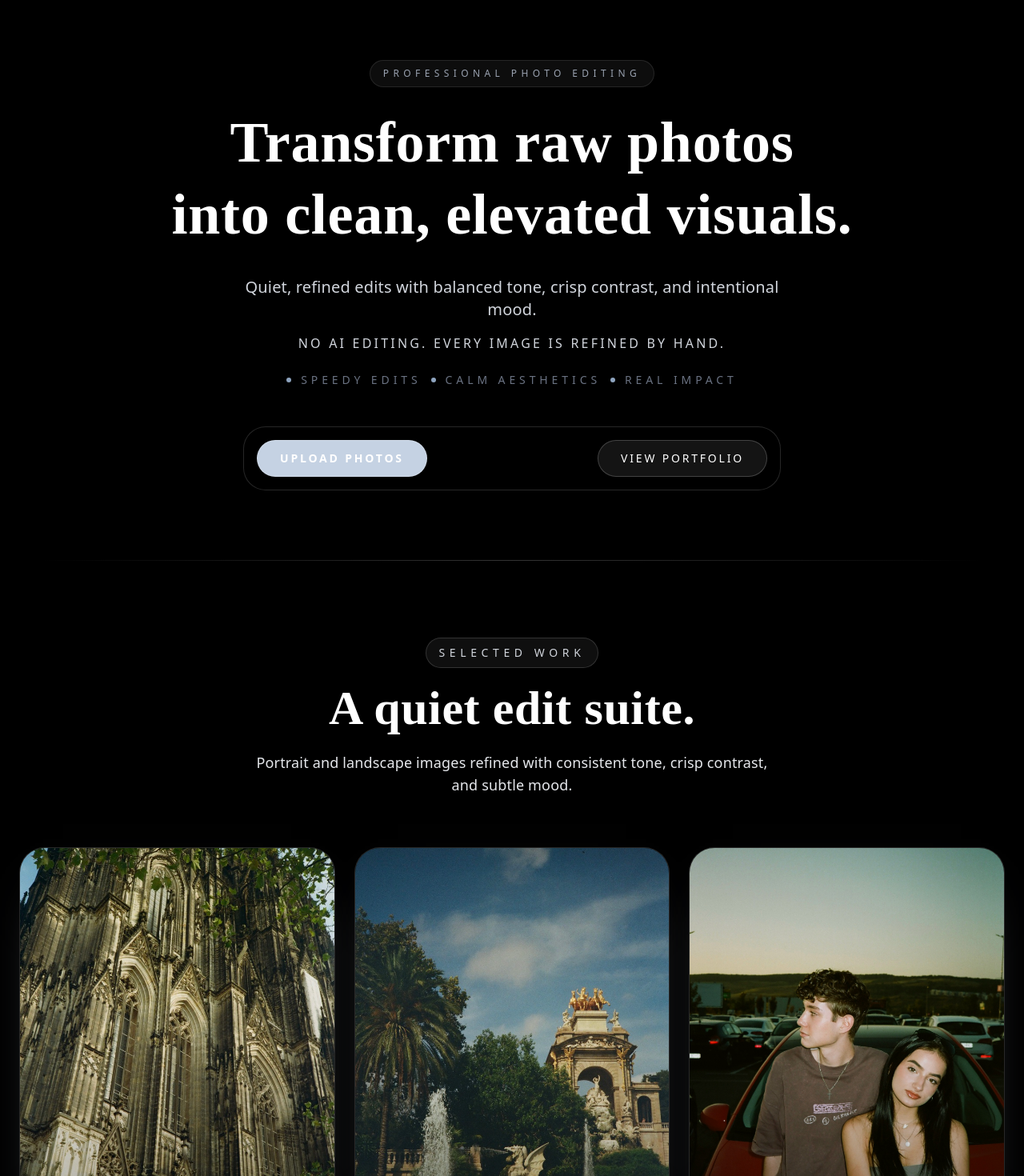
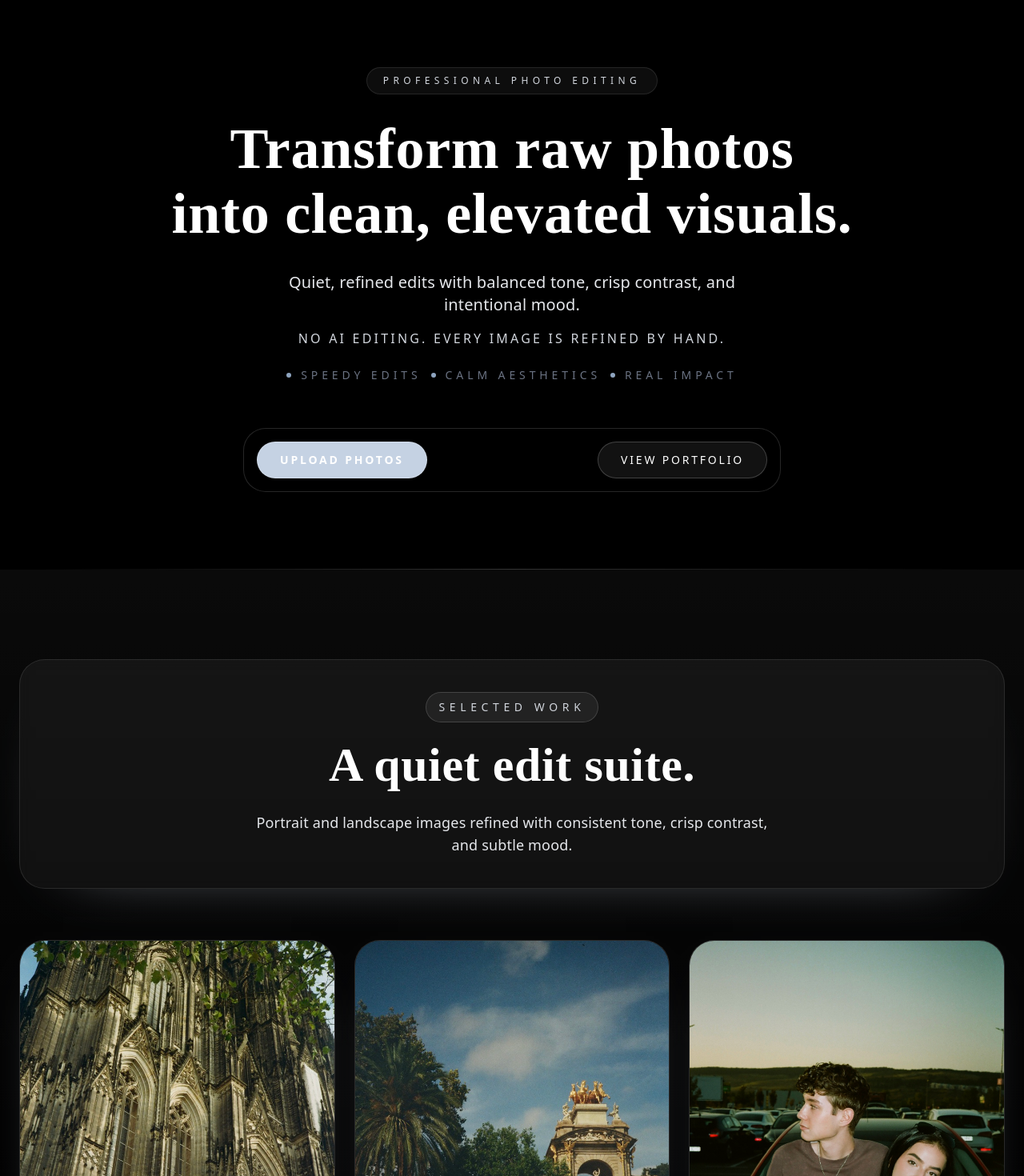
Before and after one commit to indoleanandrei5-afk/RAWARCHIVE, a Next.js app: page / in a window 1280 px wide. Shown: the part 100-1570 px from the top of the page at 80% size. Built offline with nearby package versions, Linux system fonts and the light colour scheme.

Commit message:
Polish premium UI rhythm and navigation feel

```diff
--- a/src/app/globals.css
+++ b/src/app/globals.css
@@ -7,6 +7,7 @@
   --border: rgba(255, 255, 255, 0.08);
   --accent: #8ea4bf;
   --accent-strong: #c5d2e3;
+  --section-gap: clamp(4rem, 8vw, 7rem);
 }
 
 @theme inline {
@@ -39,6 +40,12 @@ h3,
 h4 {
   font-family: var(--font-display), "Times New Roman", serif;
   letter-spacing: 0.01em;
+  line-height: 1.12;
+  text-wrap: balance;
+}
+
+p {
+  text-wrap: pretty;
 }
 
 button,
@@ -59,6 +66,15 @@ a {
   transition: background-color 220ms ease, border-color 220ms ease, color 220ms ease, box-shadow 220ms ease, transform 220ms ease;
 }
 
+button:focus-visible,
+a:focus-visible,
+input:focus-visible,
+textarea:focus-visible,
+select:focus-visible {
+  outline: 2px solid color-mix(in oklab, var(--accent-strong) 82%, white 18%);
+  outline-offset: 2px;
+}
+
 ::selection {
   background: rgba(142, 164, 191, 0.35);
   color: var(--foreground);
@@ -68,3 +84,14 @@ a {
   color: inherit;
   text-decoration: none;
 }
+
+@media (prefers-reduced-motion: reduce) {
+  *,
+  *::before,
+  *::after {
+    animation-duration: 0.01ms !important;
+    animation-iteration-count: 1 !important;
+    transition-duration: 0.01ms !important;
+    scroll-behavior: auto !important;
+  }
+}
--- a/src/components/FeaturedWork.tsx
+++ b/src/components/FeaturedWork.tsx
@@ -13,14 +13,15 @@ const featuredImages = [
 
 export default function FeaturedWork() {
   return (
-    <section className="bg-black px-5 py-20 text-white sm:px-6 sm:py-24">
+    <section className="relative bg-black px-5 py-24 text-white sm:px-6 sm:py-28">
+      <div className="pointer-events-none absolute inset-0 bg-linear-to-b from-white/4 via-transparent to-transparent" />
       <div className="mx-auto max-w-7xl">
         <motion.div
           initial={{ opacity: 0, y: 28 }}
           whileInView={{ opacity: 1, y: 0 }}
           viewport={{ once: true, amount: 0.4 }}
           transition={{ duration: 0.65, ease: "easeOut" }}
-          className="mb-14 text-center sm:mb-16"
+          className="mb-14 rounded-4xl border border-white/10 bg-white/5 px-6 py-10 text-center shadow-[0_26px_88px_-70px_rgba(197,210,227,0.85)] backdrop-blur-sm sm:mb-16 sm:px-8"
         >
           <p className="inline-flex rounded-full border border-white/15 bg-white/6 px-4 py-2 text-xs uppercase tracking-[0.28em] text-gray-300 sm:text-sm sm:tracking-[0.4em]">Selected Work</p>
 
--- a/src/components/Hero.tsx
+++ b/src/components/Hero.tsx
@@ -9,14 +9,14 @@ export default function Hero() {
   const bgScale = useTransform(scrollY, [0, 500], [1, 1.04]);
 
   return (
-    <section className="relative flex min-h-[calc(100vh-88px)] items-center justify-center overflow-hidden bg-black py-14 text-white sm:py-20">
+    <section className="relative flex min-h-[calc(100vh-88px)] items-center justify-center overflow-hidden bg-black py-16 text-white sm:py-24">
       <motion.img
         src="/images/image1.jpg"
         alt="Hero background"
         style={{ y: bgY, scale: bgScale }}
         className="absolute inset-0 -z-10 h-full w-full object-cover brightness-75"
       />
-      <div className="absolute inset-0 bg-linear-to-br from-black/30 via-black/55 to-black/80" />
+      <div className="absolute inset-0 bg-linear-to-br from-black/28 via-black/56 to-black/82" />
 
       <motion.div
         initial={{ opacity: 0, y: 32 }}
@@ -24,7 +24,7 @@ export default function Hero() {
         transition={{ duration: 0.8, ease: "easeOut" }}
         className="relative z-10 mx-auto w-full max-w-5xl px-5 text-center sm:px-6"
       >
-        <p className="mb-6 inline-flex rounded-full border border-white/10 bg-white/5 px-4 py-2 text-[11px] uppercase tracking-[0.28em] text-gray-400 sm:text-xs sm:tracking-[0.45em]">
+        <p className="mb-7 inline-flex rounded-full border border-white/10 bg-white/5 px-5 py-2 text-[11px] uppercase tracking-[0.28em] text-gray-300 sm:text-xs sm:tracking-[0.45em]">
           Professional photo editing
         </p>
 
@@ -33,7 +33,7 @@ export default function Hero() {
           <span className="block text-white">into clean, elevated visuals.</span>
         </h1>
 
-        <p className="mx-auto mt-6 max-w-2xl text-base text-gray-300 sm:mt-8 sm:text-lg md:text-xl">
+        <p className="mx-auto mt-7 max-w-2xl text-base text-gray-200 sm:mt-8 sm:text-lg md:text-xl">
           Quiet, refined edits with balanced tone, crisp contrast, and intentional mood.
         </p>
 
@@ -50,7 +50,7 @@ export default function Hero() {
           <span>Real impact</span>
         </div>
 
-        <div className="mx-auto mt-12 w-full max-w-2xl rounded-[28px] border border-white/15 bg-black/35 p-3 shadow-[0_28px_90px_-60px_rgba(197,210,227,0.65)] backdrop-blur-xl sm:p-4">
+        <div className="mx-auto mt-14 w-full max-w-2xl rounded-[28px] border border-white/15 bg-black/38 p-3 shadow-[0_30px_95px_-62px_rgba(197,210,227,0.68)] backdrop-blur-xl sm:p-4">
           <div className="flex flex-col gap-3 sm:flex-row sm:items-center sm:justify-between">
             <Link
               href="/upload"
@@ -60,7 +60,7 @@ export default function Hero() {
             </Link>
             <Link
               href="/portfolio"
-              className="inline-flex w-full justify-center rounded-full border border-white/20 bg-white/8 px-7 py-3 text-sm uppercase tracking-[0.2em] text-white transition hover:border-white/35 hover:bg-white/14 sm:w-auto"
+              className="inline-flex w-full justify-center rounded-full border border-white/20 bg-white/7 px-7 py-3 text-sm uppercase tracking-[0.2em] text-white transition hover:border-white/35 hover:bg-white/12 sm:w-auto"
             >
               View Portfolio
             </Link>
--- a/src/components/Navbar.tsx
+++ b/src/components/Navbar.tsx
@@ -1,10 +1,18 @@
 "use client";
 
-import { useState } from "react";
+import { useEffect, useState } from "react";
 import Link from "next/link";
 
 export default function Navbar() {
   const [isOpen, setIsOpen] = useState(false);
+  const [isScrolled, setIsScrolled] = useState(false);
+
+  useEffect(() => {
+    const onScroll = () => setIsScrolled(window.scrollY > 10);
+    onScroll();
+    window.addEventListener("scroll", onScroll, { passive: true });
+    return () => window.removeEventListener("scroll", onScroll);
+  }, []);
 
   const navLinks = [
     { href: "/", label: "Home" },
@@ -15,8 +23,14 @@ export default function Navbar() {
   ];
 
   return (
-    <header className="fixed inset-x-0 top-0 z-50 border-b border-white/10 bg-black/75 backdrop-blur-xl shadow-black/20">
-      <div className="mx-auto flex max-w-7xl items-center justify-between px-5 py-4 sm:px-6">
+    <header
+      className={`fixed inset-x-0 top-0 z-50 border-b backdrop-blur-xl transition-all duration-300 ${
+        isScrolled
+          ? "border-white/15 bg-black/82 shadow-[0_14px_45px_-32px_rgba(0,0,0,0.95)]"
+          : "border-white/8 bg-black/62 shadow-black/20"
+      }`}
+    >
+      <div className={`mx-auto flex max-w-7xl items-center justify-between px-5 sm:px-6 ${isScrolled ? "py-3" : "py-4"}`}>
         <Link
           href="/"
           className="text-[11px] font-semibold uppercase tracking-[0.2em] text-white sm:text-sm sm:tracking-[0.32em]"
```
